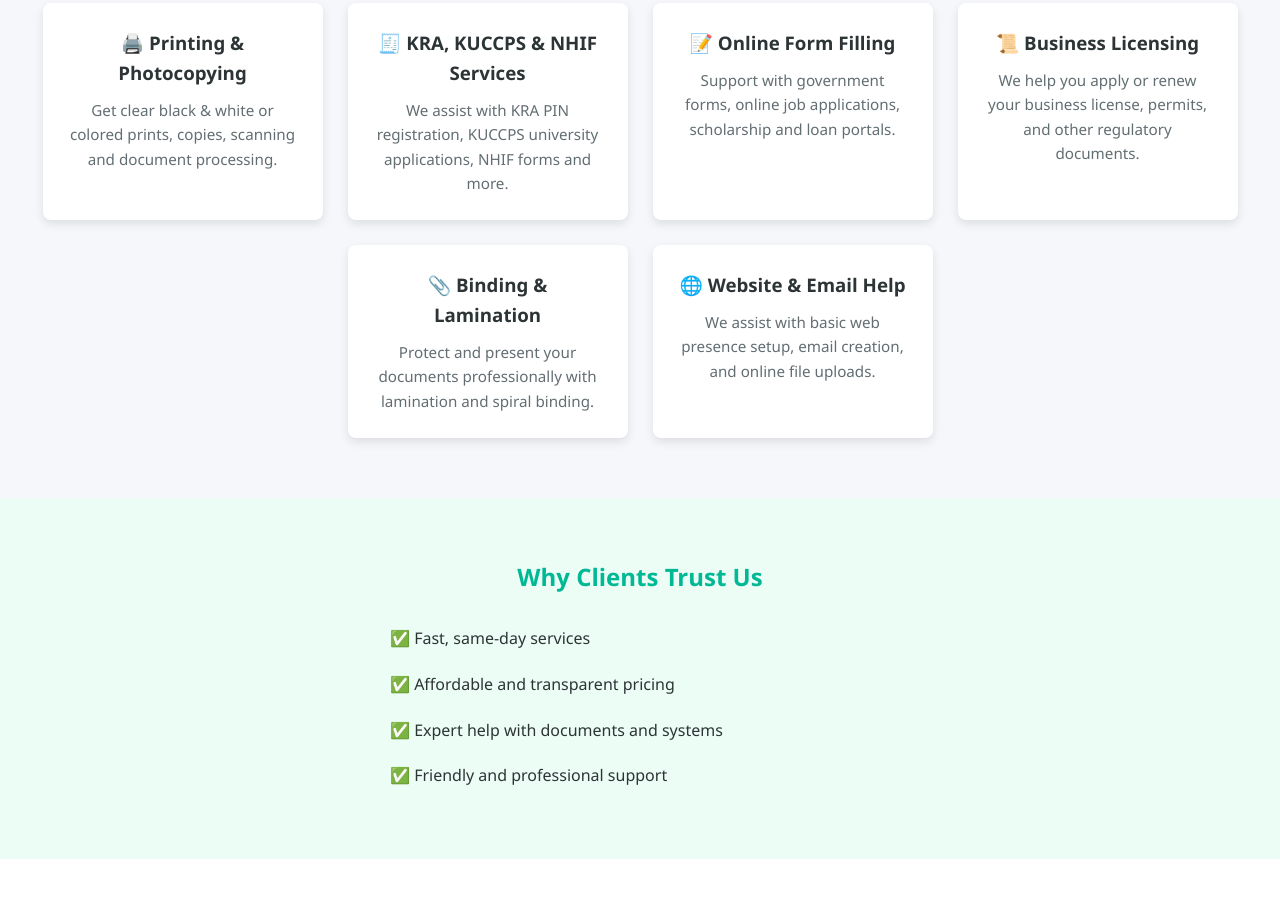
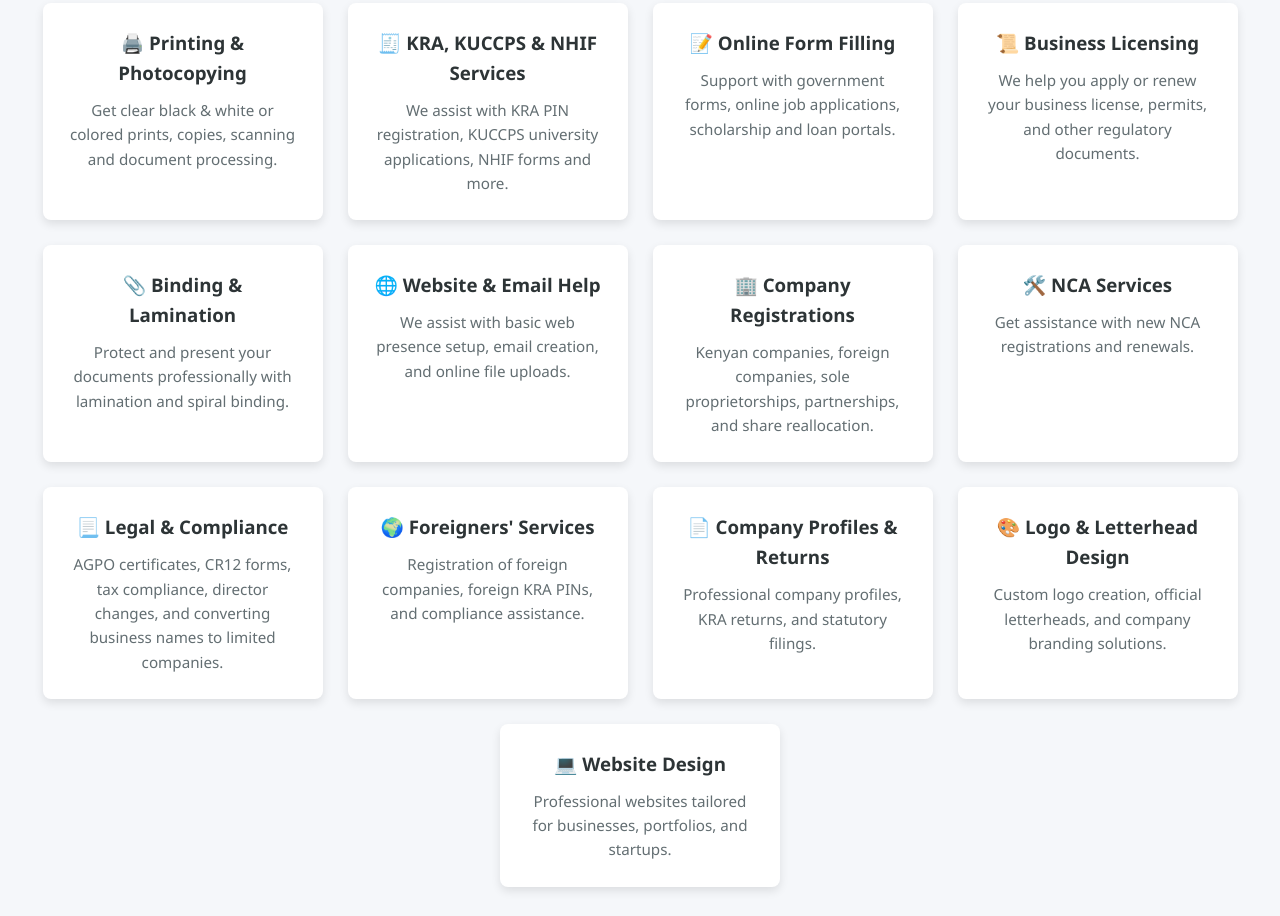
Before and after one commit to jiraniwebhub/twinallan-enterprise, a plain HTML site: page index.html in a window 1280 px wide. Shown: the part 702-1618 px from the top of the page. Drawn offline with Linux system fonts and the light colour scheme.

Commit message:
addition in html

```diff
--- a/index.html
+++ b/index.html
@@ -51,8 +51,39 @@
       <h3>🌐 Website & Email Help</h3>
       <p>We assist with basic web presence setup, email creation, and online file uploads.</p>
     </div>
+
+    <!-- New Company & Professional Services -->
+    <div class="card">
+      <h3>🏢 Company Registrations</h3>
+      <p>Kenyan companies, foreign companies, sole proprietorships, partnerships, and share reallocation.</p>
+    </div>
+    <div class="card">
+      <h3>🛠️ NCA Services</h3>
+      <p>Get assistance with new NCA registrations and renewals.</p>
+    </div>
+    <div class="card">
+      <h3>📃 Legal & Compliance</h3>
+      <p>AGPO certificates, CR12 forms, tax compliance, director changes, and converting business names to limited companies.</p>
+    </div>
+    <div class="card">
+      <h3>🌍 Foreigners' Services</h3>
+      <p>Registration of foreign companies, foreign KRA PINs, and compliance assistance.</p>
+    </div>
+    <div class="card">
+      <h3>📄 Company Profiles & Returns</h3>
+      <p>Professional company profiles, KRA returns, and statutory filings.</p>
+    </div>
+    <div class="card">
+      <h3>🎨 Logo & Letterhead Design</h3>
+      <p>Custom logo creation, official letterheads, and company branding solutions.</p>
+    </div>
+    <div class="card">
+      <h3>💻 Website Design</h3>
+      <p>Professional websites tailored for businesses, portfolios, and startups.</p>
+    </div>
   </div>
 </section>
+
 
   <!-- Why Choose Us -->
   <section class="why">
```
Lines whose indentation alone changed are shown as unchanged.
